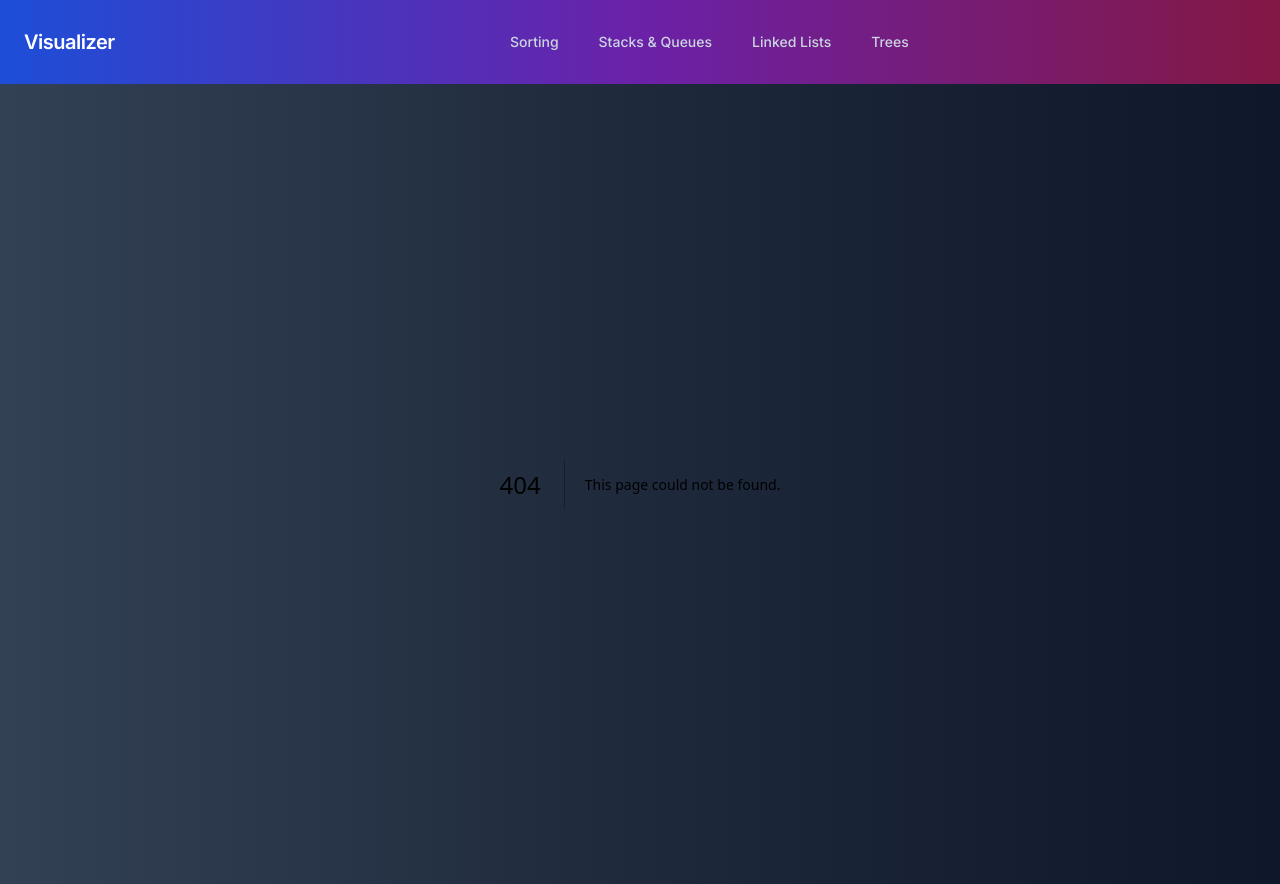
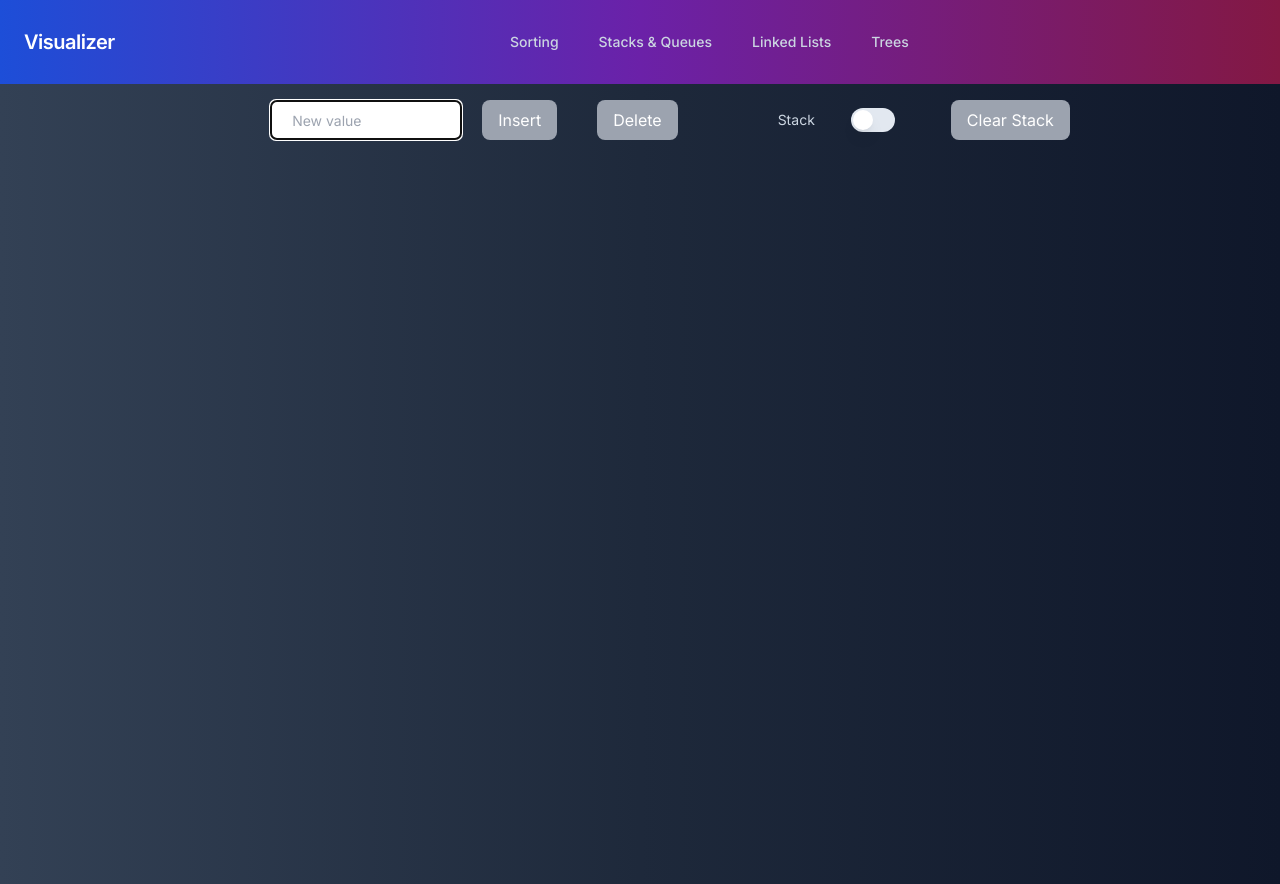
Before and after one commit to JaafarAlMuallim/visualizer, a Next.js app: page /stacks-queues in a window 1280 px wide. Before the commit this address had no page. Built offline with nearby package versions, Linux system fonts and the light colour scheme.

Commit message:
added stack and queue component and refactored function to be in utils

```diff
--- /dev/null
+++ b/app/components/StackQueue.tsx
@@ -0,0 +1,43 @@
+import Box from "./Box";
+
+export default function StackQueue({
+  type,
+  list,
+}: {
+  type: "stack" | "queue";
+  list: (number | string)[];
+}) {
+  const listContainer =
+    type === "stack"
+      ? list.map((item, index) => {
+          return (
+            <div key={index} className="flex items-center justify-center">
+              <Box key={item} number={item} />
+            </div>
+          );
+        })
+      : list.map((item, index) => {
+          return (
+            <div key={index} className="flex items-center justify-center">
+              <Box number={item} />
+            </div>
+          );
+        });
+
+  return (
+    <div
+      key={type}
+      className="flex flex-col items-center justify-center flex-1 px-20 text-center"
+    >
+      <ul className="flex flex-row items-center justify-center">
+        <div
+          className={`flex ${
+            type === "stack" ? "flex-col" : "flex-row"
+          } items-center justify-center`}
+        >
+          {listContainer}
+        </div>
+      </ul>
+    </div>
+  );
+}
--- /dev/null
+++ b/app/stacks-queues/page.tsx
@@ -0,0 +1,116 @@
+"use client";
+import { useState } from "react";
+import { Switch } from "@/components/ui/switch";
+import StackQueue from "../components/StackQueue";
+import { toast } from "@/components/ui/use-toast";
+import pushStack from "@/utils/pushStack";
+import enqueue from "@/utils/enqQ";
+import popStack from "@/utils/popStack";
+import dequeue from "@/utils/deqQ";
+import customToast from "@/utils/toasts";
+
+// TODO add framer motion
+export default function StackAndQueuePage() {
+  const [list, setList] = useState<(number | string)[]>([]);
+  const [type, setType] = useState<"stack" | "queue">("stack");
+  const [value, setValue] = useState("");
+
+  const clearList = () => {
+    setList((prevList) => []);
+  };
+
+  const changeValue = (e: React.ChangeEvent<HTMLInputElement>) => {
+    setValue(e.target.value);
+  };
+
+  const changeType = () => {
+    setType((prevType) => (prevType === "stack" ? "queue" : "stack"));
+    if (list.some((item) => typeof item === "string")) {
+      clearList();
+      customToast(
+        "You can't change the type of a list with strings",
+        "warning"
+      );
+    } else {
+      setList((prevList) => [...prevList].reverse());
+    }
+  };
+  const deletionHandler = () => {
+    switch (type) {
+      case "stack":
+        popStack({ list, setList });
+        return;
+      case "queue":
+        dequeue({ list, setList });
+        break;
+    }
+  };
+  const insertionHandler = () => {
+    switch (type) {
+      case "stack":
+        pushStack({ value, setList, setValue });
+        return;
+      case "queue":
+        enqueue({ value, setList, setValue });
+        break;
+    }
+  };
+
+  return (
+    <div className="flex flex-col items-center justify-center min-h-screen py-2">
+      <div className="px-4 py-2 flex items-center">
+        <div className="flex md:flex-row items-center justify-center mx-20">
+          <>
+            <input
+              type="text"
+              className="border-2 border-gray-300 bg-white h-10 px-5 rounded-md text-sm focus:outline-non w-48"
+              placeholder="New value"
+              onChange={changeValue}
+              value={value}
+              autoFocus
+            />
+          </>
+          <button
+            disabled={value === ""}
+            type="button"
+            className="bg-blue-500 mx-5 hover:bg-blue-700 text-white py-2 px-4 rounded-lg disabled:bg-gray-400 disabled:cursor-not-allowed"
+            onClick={insertionHandler}
+          >
+            Insert
+          </button>
+          <button
+            disabled={list.length === 0}
+            type="button"
+            className="bg-blue-500 mx-5 hover:bg-blue-700 text-white py-2 px-4 rounded-lg disabled:bg-gray-400 disabled:cursor-not-allowed"
+            onClick={deletionHandler}
+          >
+            Delete
+          </button>
+        </div>
+        <>
+          <label
+            htmlFor="list-type"
+            className="text-slate-300 text-sm hover:bg-slate-700 whitespace-nowrap"
+          >
+            {type === "stack" ? "Stack" : "Queue"}
+          </label>
+          <Switch id="list-type" className="mx-9" onClick={changeType} />
+        </>
+        <button
+          type="button"
+          disabled={list.length === 0}
+          className="bg-blue-500 mx-5 hover:bg-blue-700 text-white py-2 px-4 rounded-lg  disabled:bg-gray-400 disabled:cursor-not-allowed"
+          onClick={clearList}
+        >
+          Clear {type === "stack" ? "Stack" : "Queue"}
+        </button>
+      </div>
+
+      <div className="flex flex-col items-center justify-center flex-1 px-20 text-center">
+        <div className="flex flex-row items-center justify-center">
+          <StackQueue type={type} list={list} />
+        </div>
+      </div>
+    </div>
+  );
+}
--- /dev/null
+++ b/utils/deqQ.ts
@@ -0,0 +1,26 @@
+import { toast } from "@/components/ui/use-toast";
+
+type props = {
+  list: (number | string)[];
+  setList: React.Dispatch<React.SetStateAction<(number | string)[]>>;
+};
+
+export default function dequeue({ list, setList }: props) {
+  if (list.length === 0) {
+    toast({
+      title: "Error",
+      description: "Queue is Empty",
+      duration: 2000,
+      className: "bg-red-700 text-white border-2 border-red-700",
+    });
+  } else {
+    setList((prevList) => prevList.slice(1));
+    toast({
+      title: "Success",
+      description: "Value Removed From Queue",
+      duration: 2000,
+      className: "bg-green-700 text-white border-2 border-green-700",
+    });
+  }
+  return;
+}
--- /dev/null
+++ b/utils/enqQ.ts
@@ -0,0 +1,36 @@
+import { toast } from "@/components/ui/use-toast";
+
+type props = {
+  value: string;
+  setValue: React.Dispatch<React.SetStateAction<string>>;
+  setList: React.Dispatch<React.SetStateAction<(number | string)[]>>;
+};
+export default function enqueue({ value, setList, setValue }: props) {
+  console.log("ENQUEUING");
+  if (value === "") {
+    toast({
+      title: "Error",
+      description: "Please Enter a Value",
+      duration: 2000,
+      className: "bg-red-700 text-white border-2 border-red-700",
+    });
+  }
+  if (typeof parseInt(value) === "number" && !isNaN(parseInt(value))) {
+    setList((prevList) => [...prevList, parseInt(value)]);
+    toast({
+      title: "Success",
+      description: "Value Added To Queue",
+      duration: 2000,
+      className: "bg-green-700 text-white border-2 border-green-700",
+    });
+  } else {
+    toast({
+      title: "Error",
+      description: "Please Enter a Number",
+      duration: 2000,
+      className: "bg-red-700 text-white border-2 border-red-700",
+    });
+  }
+  setValue("");
+  return;
+}
--- /dev/null
+++ b/utils/popStack.ts
@@ -0,0 +1,26 @@
+import { toast } from "@/components/ui/use-toast";
+
+type props = {
+  list: (number | string)[];
+  setList: React.Dispatch<React.SetStateAction<(number | string)[]>>;
+};
+
+export default function popStack({ list, setList }: props) {
+  if (list.length === 0) {
+    toast({
+      title: "Error",
+      description: "Stack is empty",
+      duration: 2000,
+      className: "bg-red-700 text-white border-2 border-red-700",
+    });
+  } else {
+    setList((prevList) => prevList.slice(1));
+    toast({
+      title: "Success",
+      description: "Value removed from stack",
+      duration: 2000,
+      className: "bg-green-700 text-white border-2 border-green-700",
+    });
+  }
+  return;
+}
--- /dev/null
+++ b/utils/pushStack.ts
@@ -0,0 +1,44 @@
+import { toast } from "@/components/ui/use-toast";
+
+type props = {
+  value: string;
+  setValue: React.Dispatch<React.SetStateAction<string>>;
+  setList: React.Dispatch<React.SetStateAction<(number | string)[]>>;
+};
+const operators = ["+", "-", "/", "*"];
+export default function pushStack({ value, setList, setValue }: props) {
+  if (value === "") {
+    toast({
+      title: "Error",
+      description: "Please Enter a Value",
+      duration: 2000,
+      className: "bg-red-700 text-white border-2 border-red-700",
+    });
+  }
+  if (typeof parseInt(value) === "number" && !isNaN(parseInt(value))) {
+    setList((prevList) => [parseInt(value), ...prevList]);
+    toast({
+      title: "Success",
+      description: "Value Added to Stack",
+      duration: 2000,
+      className: "bg-green-700 text-white border-2 border-green-700",
+    });
+  } else if (operators.includes(value)) {
+    setList((prevList) => [value, ...prevList]);
+    toast({
+      title: "Success",
+      description: "Operator Added to Stack",
+      duration: 2000,
+      className: "bg-green-700 text-white border-2 border-green-700",
+    });
+  } else {
+    toast({
+      title: "Error",
+      description: "Please Enter a Number Or an Operator",
+      duration: 2000,
+      className: "bg-red-700 text-white border-2 border-red-700",
+    });
+  }
+  setValue("");
+  return;
+}
```
